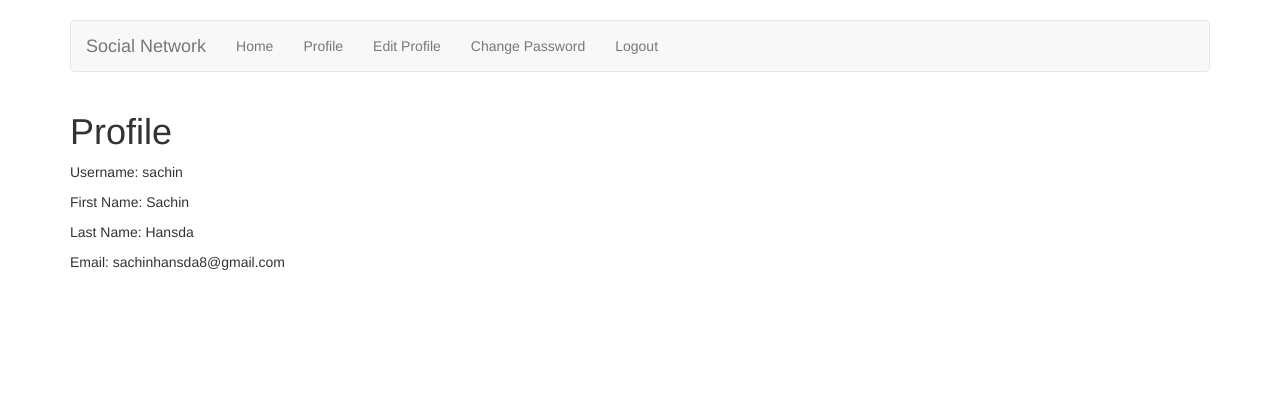
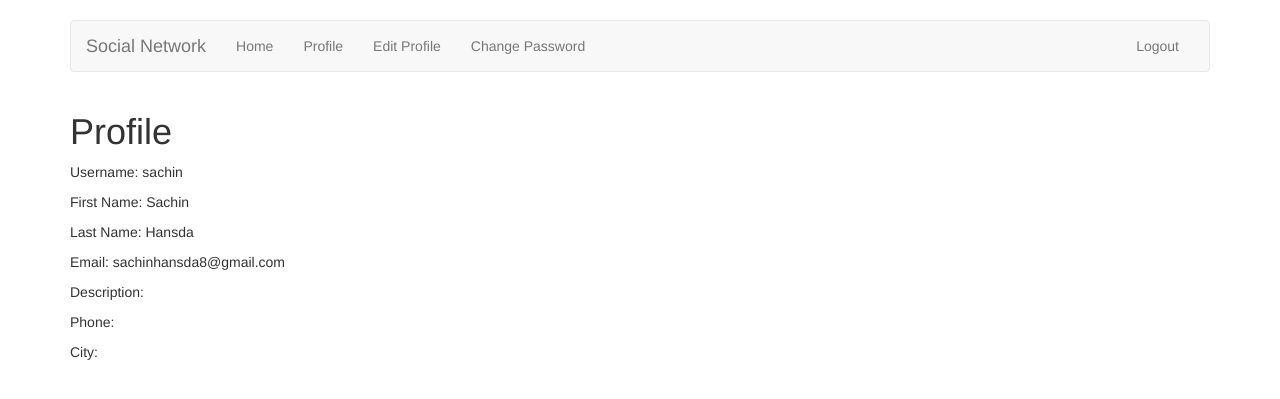
Before and after one commit to sachinhansda/django, a Django app: page /account/profile/ in a window 1280 px wide. Shown: the top 399 px of the page. Run offline with Django 3.2, Linux system fonts and the light colour scheme; a user stored in the database is signed in; data comes from the database, SQL or seed files in the repository; both versions use the stored data as it was after the commit; some libraries are stand-ins or nearby versions.

Commit message:
Display UserProfile Model Info in Templates on Profile Page

```diff
--- a/djangoproject/accounts/models.py
+++ b/djangoproject/accounts/models.py
@@ -12,6 +12,9 @@ class UserProfile(models.Model):
 	city = models.CharField(max_length=100, default='')
 	phone = models.IntegerField(default=0)
 
+	def __str__(self):
+		return self.user.username
+
 def create_profile(sender, **kwargs):
 	if kwargs['created']:
 		user_profile = UserProfile.objects.create(user=kwargs['instance'])
--- a/djangoproject/accounts/templates/accounts/profile.html
+++ b/djangoproject/accounts/templates/accounts/profile.html
@@ -10,5 +10,8 @@
 		<p>First Name: {{ user.first_name }}</p>
 		<p>Last Name: {{ user.last_name }}</p>
 		<p>Email: {{ user.email }}</p>
+		<p>Description: {{ user.userprofile.description }}</p>
+		<p>Phone: {{ user.userprofile.phone }}</p>
+		<p>City: {{ user.userprofile.city }}</p>
 	</div>
 {% endblock %}
--- a/djangoproject/accounts/templates/base.html
+++ b/djangoproject/accounts/templates/base.html
@@ -32,8 +32,10 @@
               <li><a href="{% url 'accounts:view_profile' %}">Profile</a></li>
               <li><a href="{% url 'accounts:edit_profile' %}">Edit Profile</a></li>
               <li><a href="{% url 'accounts:change_password' %}">Change Password</a></li>
+            </ul>
+	    <ul class="nav navbar-nav navbar-right">
               <li><a href="{% url 'accounts:logout' %}">Logout</a></li>
-            </ul>
+	    </ul>
 	{% else %}
 	    <ul class="nav navbar-nav">
               <li><a href="{% url 'accounts:reset_password' %}">Reset Password</a></li>
```
Also changed, not shown: djangoproject/db.sqlite3, 1 other file.
